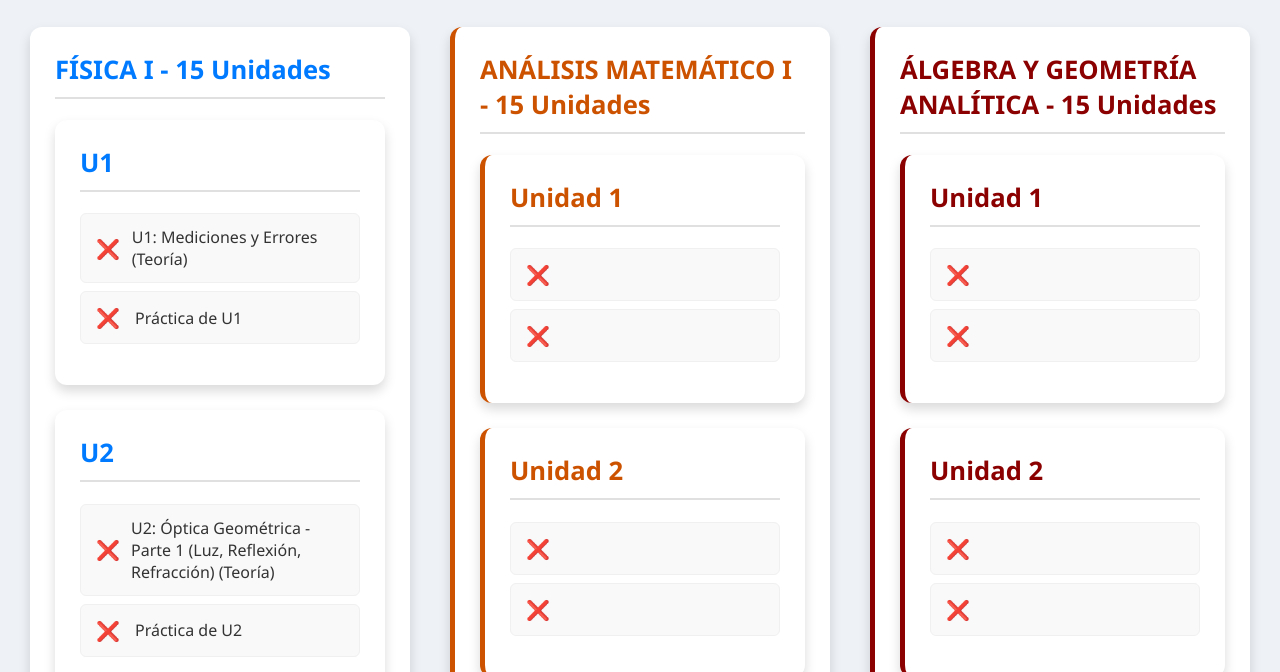
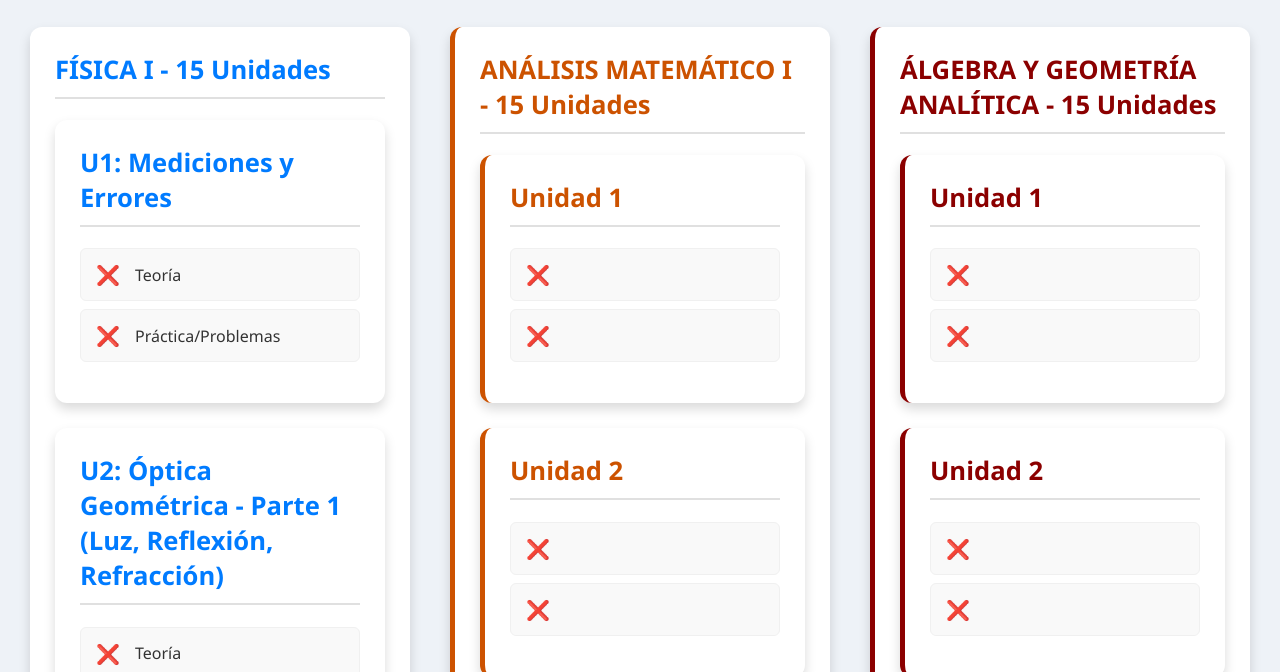
Before and after one commit to nicolaswillebilleutn-spec/nicolaswillebille.github.io, a plain HTML site: page index.html in a window 1280 px wide. Shown: the part 128-800 px from the top of the page. Drawn offline with Linux system fonts and the light colour scheme.

Commit message:
index.html

```diff
--- a/index.html
+++ b/index.html
@@ -56,7 +56,7 @@
             margin-top: 0;
             /* Importante para la edición del título */
             outline: none;
-            cursor: text;
+            cursor: text; /* Mantiene cursor de texto para los editables */
         }
 
         /* Lista de unidades */
@@ -164,14 +164,15 @@
                         UNIDADES_FISICA.forEach((nombre, index) => {
                             const cardHtml = `
                                 <div class="materia-card" data-unidad-card-id="FIS-${index + 1}">
-                                    <h2>${nombre.split(':')[0]}</h2> <ul class="unidad-list">
+                                    <h2>${nombre}</h2>
+                                    <ul class="unidad-list">
                                         <li class="unidad-item" onclick="toggleComplete(this, 'Fisica')" data-unidad-id="FIS-${index + 1}-T">
                                             <span class="status-icon">❌</span>
-                                            <span class="item-text" contenteditable="true">${nombre} (Teoría)</span>
+                                            <span class="item-text" contenteditable="true">Teoría</span>
                                         </li>
                                         <li class="unidad-item" onclick="toggleComplete(this, 'Fisica')" data-unidad-id="FIS-${index + 1}-P">
                                             <span class="status-icon">❌</span>
-                                            <span class="item-text" contenteditable="true">Práctica de ${nombre.split(':')[0]}</span>
+                                            <span class="item-text" contenteditable="true">Práctica/Problemas</span>
                                         </li>
                                     </ul>
                                 </div>
@@ -198,12 +199,10 @@
                                     <ul class="unidad-list">
                                         <li class="unidad-item" onclick="toggleComplete(this, 'Analisis')" data-unidad-id="ANA-${i}-T">
                                             <span class="status-icon">❌</span>
-                                            <span class="item-text" contenteditable="true"></span>
-                                        </li>
+                                            <span class="item-text" contenteditable="true"></span> </li>
                                         <li class="unidad-item" onclick="toggleComplete(this, 'Analisis')" data-unidad-id="ANA-${i}-P">
                                             <span class="status-icon">❌</span>
-                                            <span class="item-text" contenteditable="true"></span>
-                                        </li>
+                                            <span class="item-text" contenteditable="true"></span> </li>
                                     </ul>
                                 </div>
                             `;
@@ -229,12 +228,10 @@
                                     <ul class="unidad-list">
                                         <li class="unidad-item" onclick="toggleComplete(this, 'Algebra')" data-unidad-id="ALG-${i}-T">
                                             <span class="status-icon">❌</span>
-                                            <span class="item-text" contenteditable="true"></span>
-                                        </li>
+                                            <span class="item-text" contenteditable="true"></span> </li>
                                         <li class="unidad-item" onclick="toggleComplete(this, 'Algebra')" data-unidad-id="ALG-${i}-P">
                                             <span class="status-icon">❌</span>
-                                            <span class="item-text" contenteditable="true"></span>
-                                        </li>
+                                            <span class="item-text" contenteditable="true"></span> </li>
                                     </ul>
                                 </div>
                             `;
@@ -260,8 +257,8 @@
         const CUSTOM_NAMES_KEY_ANALISIS = 'analisisCustomNames';
         const CUSTOM_NAMES_KEY_ALGEBRA = 'algebraCustomNames';
         // Claves de títulos de unidad (para los <h2>)
-        const TITLE_NAMES_KEY_ANALISIS = 'analisisTitleNames'; // NUEVA CLAVE
-        const TITLE_NAMES_KEY_ALGEBRA = 'algebraTitleNames';   // NUEVA CLAVE
+        const TITLE_NAMES_KEY_ANALISIS = 'analisisTitleNames';
+        const TITLE_NAMES_KEY_ALGEBRA = 'algebraTitleNames';
 
 
         function getStorageKey(materia) {
@@ -285,7 +282,6 @@
             return null;
         }
 
-        // NUEVA FUNCIÓN para obtener la clave de los títulos
         function getTitleNamesStorageKey(materia) {
             if (materia === 'Analisis') return TITLE_NAMES_KEY_ANALISIS;
             if (materia === 'Algebra') return TITLE_NAMES_KEY_ALGEBRA;
@@ -397,7 +393,7 @@
             });
         }
 
-        // --- NUEVAS Funciones para guardar TÍTULOS DE UNIDAD (h2) ---
+        // --- Funciones para guardar TÍTULOS DE UNIDAD (h2) ---
 
         function saveTitles(materia) {
             const key = getTitleNamesStorageKey(materia);
```
